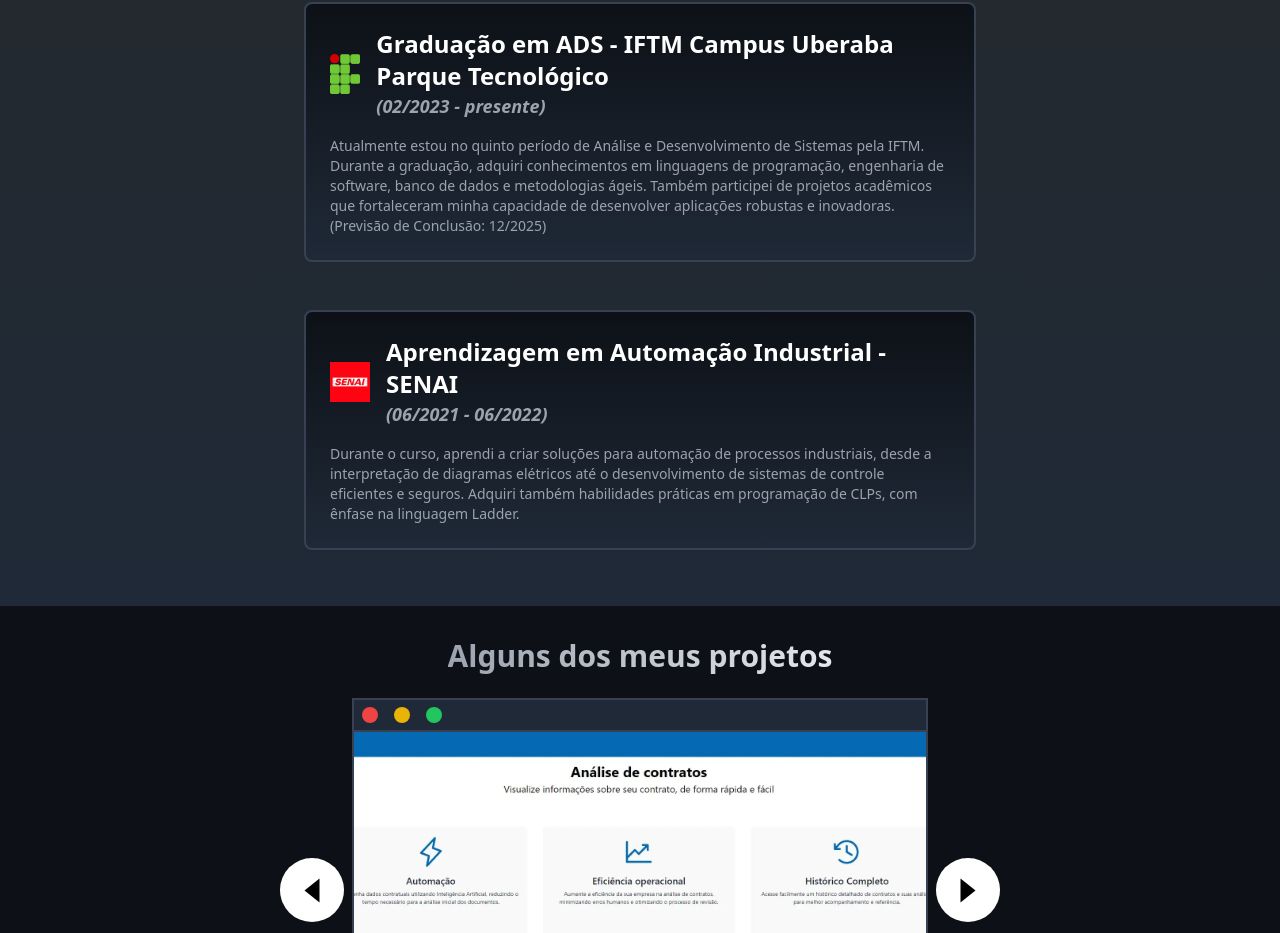
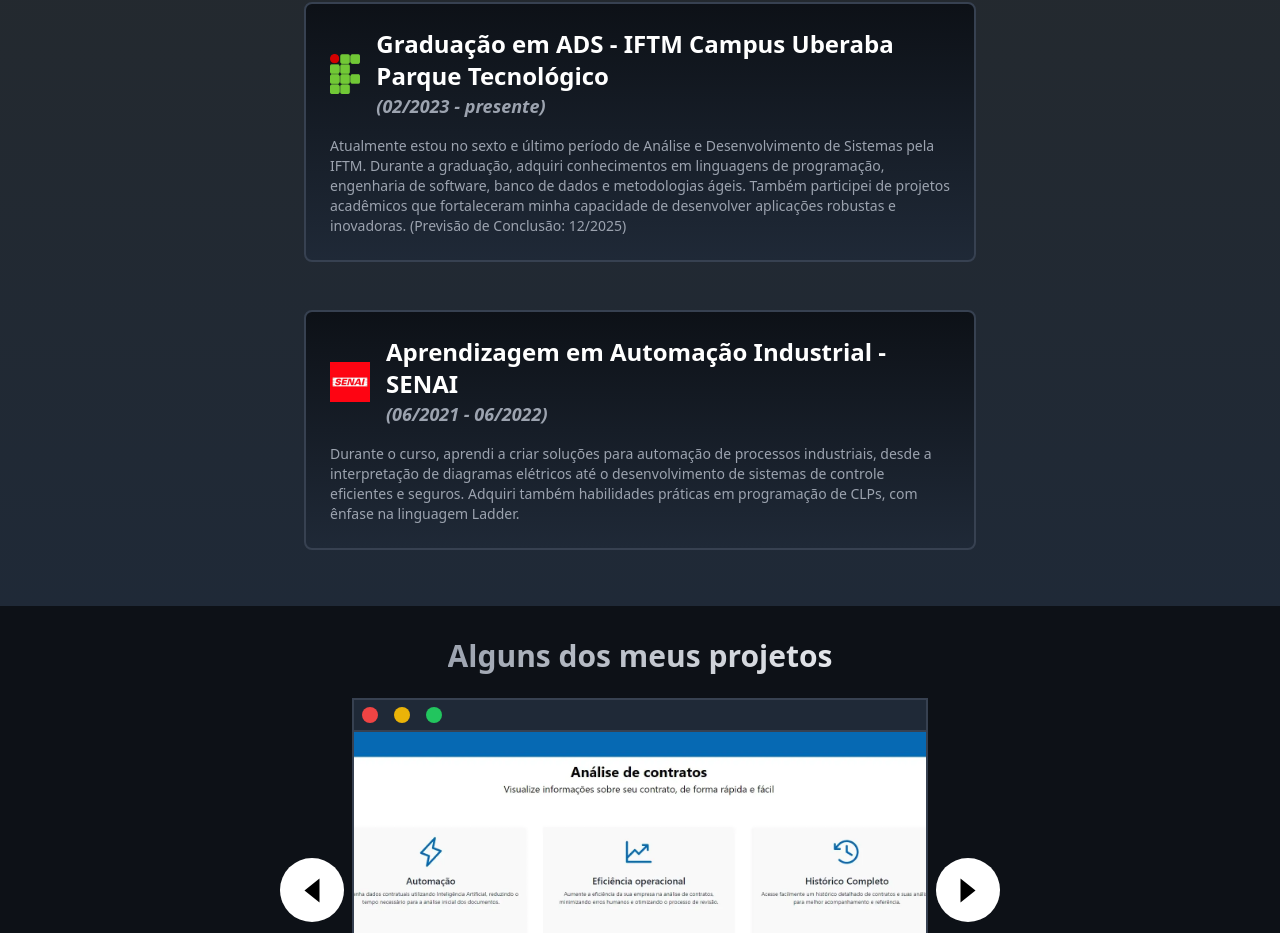
Before and after one commit to RuanEmanuell/portfolio2025, a Next.js app: page / in a window 1280 px wide. Shown: the part 2658-3591 px from the top of the page. Built offline with nearby package versions, Linux system fonts and the light colour scheme; no server answers.

Commit message:
feat: changing semester description

```diff
--- a/app/page.tsx
+++ b/app/page.tsx
@@ -230,7 +230,7 @@ export default function Home() {
                 <p className='text-md lg:text-lg text-gray-400 font-semibold italic'>(02/2023 - presente)</p>
               </div>
             </div>
-            <p className='text-sm lg:text-md text-gray-400 text-left px-6 mt-4'>Atualmente estou no quinto período de Análise e Desenvolvimento de Sistemas pela IFTM.  Durante a graduação, adquiri conhecimentos em linguagens de programação, engenharia de software, banco de dados e metodologias ágeis. Também participei de projetos acadêmicos que fortaleceram minha capacidade de desenvolver aplicações robustas e inovadoras. (Previsão de Conclusão: 12/2025)</p>
+            <p className='text-sm lg:text-md text-gray-400 text-left px-6 mt-4'>Atualmente estou no sexto e último período de Análise e Desenvolvimento de Sistemas pela IFTM.  Durante a graduação, adquiri conhecimentos em linguagens de programação, engenharia de software, banco de dados e metodologias ágeis. Também participei de projetos acadêmicos que fortaleceram minha capacidade de desenvolver aplicações robustas e inovadoras. (Previsão de Conclusão: 12/2025)</p>
           </div>
           <div className='w-80 md:w-full max-w-2xl border-2 border-gray-700 bg-gradient-to-b from-[#0D1117] to-gray-800 rounded-lg flex flex-col items-center py-6 my-6 transition hover:bg-gradient-to-t hover:border-gray-300 cursor-pointer'>
             <div className='flex flex-row items-center w-full px-6'>
```
